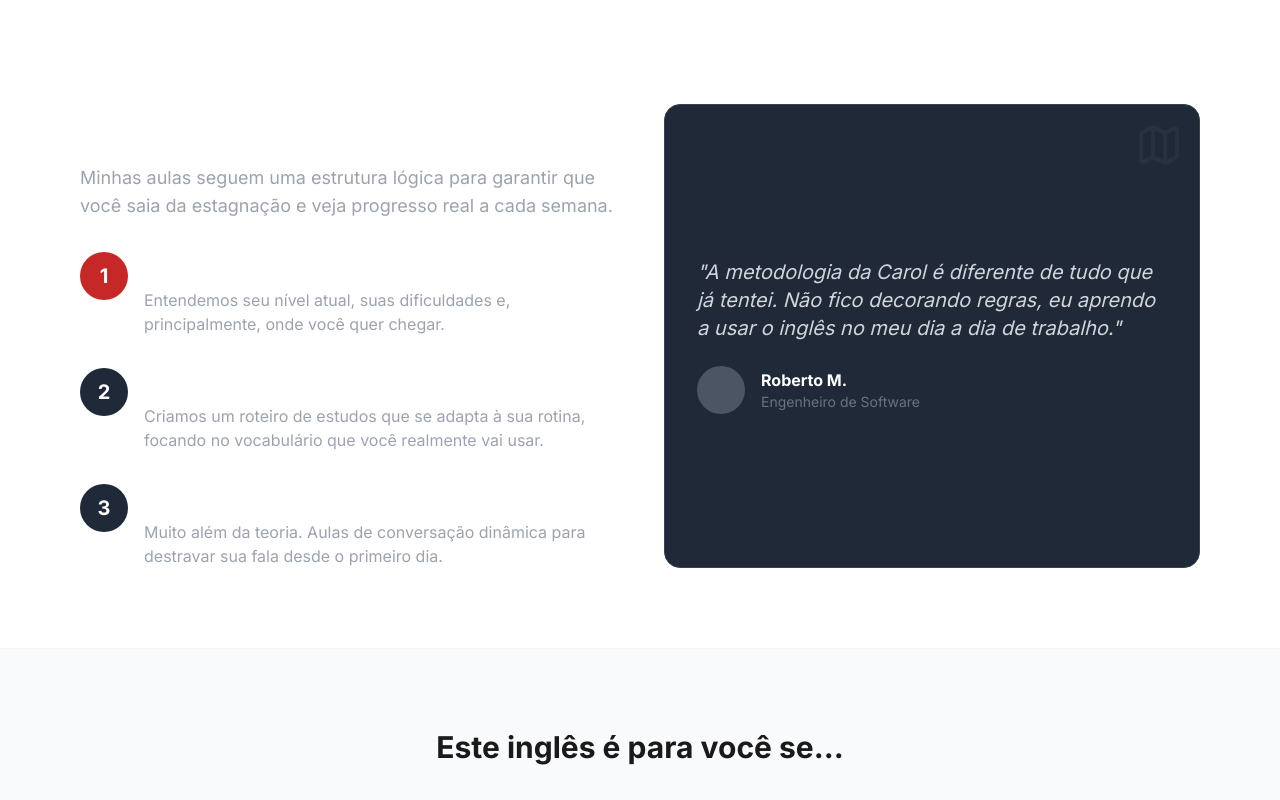
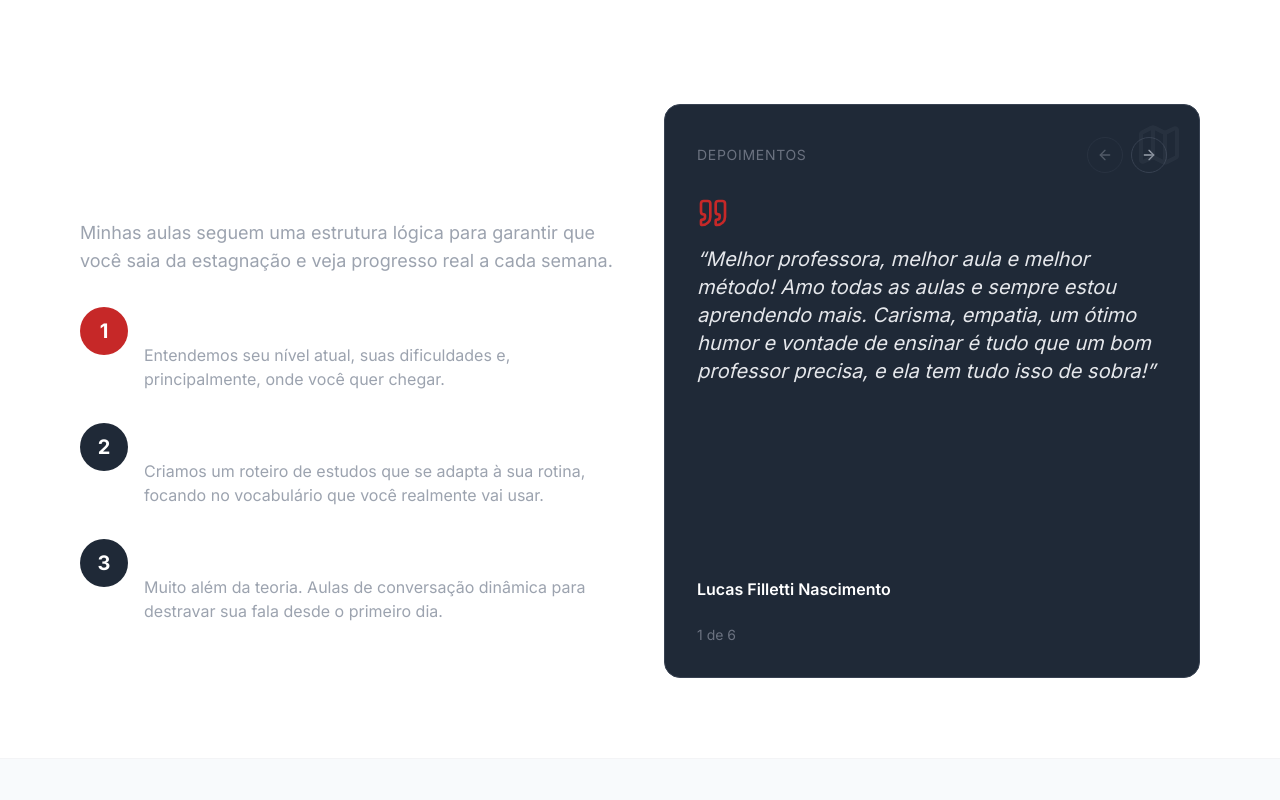
Before and after one commit to Winove33win/aula-de-ingles, a React (Vite) app: page /#/ in a window 1280 px wide. Shown: the part 1340-2140 px from the top of the page. Built offline with nearby package versions, Linux system fonts and the light colour scheme.

Commit message:
Move carrossel para seção de metodologia

```diff
--- a/pages/Home.tsx
+++ b/pages/Home.tsx
@@ -1,6 +1,6 @@
 import React, { useEffect, useMemo, useState } from 'react';
 import { Link } from 'react-router-dom';
-import { ArrowLeft, ArrowRight, CheckCircle2, Globe, TrendingUp, Users, Map, Calendar, HelpCircle, MessageCircle } from 'lucide-react';
+import { ArrowLeft, ArrowRight, CheckCircle2, Globe, TrendingUp, Users, Map, Calendar, HelpCircle, MessageCircle, Quote } from 'lucide-react';
 import Section from '../components/Section';
 import Button from '../components/Button';
 import { buildWhatsAppLink } from '../services/whatsapp';
@@ -45,34 +45,14 @@ const Home: React.FC = () => {
     ],
     []
   );
-  const [isDesktop, setIsDesktop] = useState(false);
   const [currentIndex, setCurrentIndex] = useState(0);
-
-  useEffect(() => {
-    const mediaQuery = window.matchMedia('(min-width: 768px)');
-    const handleChange = (event: MediaQueryListEvent) => {
-      setIsDesktop(event.matches);
-    };
-
-    setIsDesktop(mediaQuery.matches);
-    mediaQuery.addEventListener('change', handleChange);
-
-    return () => mediaQuery.removeEventListener('change', handleChange);
-  }, []);
-
-  useEffect(() => {
-    setCurrentIndex(0);
-  }, [isDesktop]);
-
-  const visibleCards = isDesktop ? 2 : 1;
-  const maxIndex = Math.max(testimonials.length - visibleCards, 0);
 
   const handlePrev = () => {
     setCurrentIndex((prev) => Math.max(prev - 1, 0));
   };
 
   const handleNext = () => {
-    setCurrentIndex((prev) => Math.min(prev + 1, maxIndex));
+    setCurrentIndex((prev) => Math.min(prev + 1, testimonials.length - 1));
   };
 
   return (
@@ -226,15 +206,54 @@ const Home: React.FC = () => {
              <div className="absolute top-4 right-4 text-gray-600">
                <Map size={48} opacity={0.2} />
              </div>
-             <blockquote className="text-xl italic text-gray-300 mb-6">
-               "A metodologia da Carol é diferente de tudo que já tentei. Não fico decorando regras, eu aprendo a usar o inglês no meu dia a dia de trabalho."
-             </blockquote>
-             <div className="flex items-center gap-4">
-               <div className="w-12 h-12 bg-gray-600 rounded-full"></div>
-               <div>
-                 <p className="font-bold text-white">Roberto M.</p>
-                 <p className="text-sm text-gray-500">Engenheiro de Software</p>
+             <div className="flex items-center justify-between mb-6">
+               <span className="text-sm uppercase tracking-wider text-gray-500">Depoimentos</span>
+               <div className="flex items-center gap-2">
+                 <button
+                   type="button"
+                   onClick={handlePrev}
+                   disabled={currentIndex === 0}
+                   className="w-9 h-9 rounded-full border border-gray-700 text-gray-400 flex items-center justify-center disabled:opacity-40 disabled:cursor-not-allowed hover:border-brand-red hover:text-brand-red transition-colors"
+                   aria-label="Depoimento anterior"
+                 >
+                   <ArrowLeft size={16} />
+                 </button>
+                 <button
+                   type="button"
+                   onClick={handleNext}
+                   disabled={currentIndex === testimonials.length - 1}
+                   className="w-9 h-9 rounded-full border border-gray-700 text-gray-400 flex items-center justify-center disabled:opacity-40 disabled:cursor-not-allowed hover:border-brand-red hover:text-brand-red transition-colors"
+                   aria-label="Próximo depoimento"
+                 >
+                   <ArrowRight size={16} />
+                 </button>
                </div>
+             </div>
+
+             <div className="overflow-hidden">
+               <div
+                 className="flex transition-transform duration-500 ease-out"
+                 style={{ transform: `translateX(-${currentIndex * 100}%)` }}
+               >
+                 {testimonials.map((item, idx) => (
+                   <div key={idx} className="w-full flex-shrink-0">
+                     <div className="flex flex-col h-full">
+                       <Quote size={32} className="text-brand-red mb-4" />
+                       <blockquote className="text-xl italic text-gray-200 mb-6">
+                         “{item.quote}”
+                       </blockquote>
+                       <div className="mt-auto">
+                         <p className="font-semibold text-white">{item.author}</p>
+                         {item.role && <p className="text-sm text-gray-500">{item.role}</p>}
+                       </div>
+                     </div>
+                   </div>
+                 ))}
+               </div>
+             </div>
+
+             <div className="mt-6 text-sm text-gray-500">
+               {currentIndex + 1} de {testimonials.length}
              </div>
           </div>
         </div>
@@ -327,64 +346,6 @@ const Home: React.FC = () => {
         </div>
       </Section>
 
-      <Section>
-        <div className="text-center max-w-3xl mx-auto mb-12">
-          <span className="text-brand-red font-semibold uppercase tracking-wider text-sm">Depoimentos</span>
-          <h2 className="text-3xl font-bold mt-2">O que os alunos dizem</h2>
-        </div>
-        <div className="flex flex-col gap-6">
-          <div className="flex items-center justify-between gap-4">
-            <div className="flex items-center gap-3 text-sm text-gray-500">
-              {!isDesktop && (
-                <span>
-                  {currentIndex + 1} de {testimonials.length}
-                </span>
-              )}
-              {isDesktop && <span>{testimonials.length} depoimentos</span>}
-            </div>
-            <div className="flex items-center gap-2">
-              <button
-                type="button"
-                onClick={handlePrev}
-                disabled={currentIndex === 0}
-                className="w-10 h-10 rounded-full border border-gray-200 flex items-center justify-center text-gray-600 disabled:opacity-40 disabled:cursor-not-allowed hover:border-brand-red hover:text-brand-red transition-colors"
-                aria-label="Depoimento anterior"
-              >
-                <ArrowLeft size={18} />
-              </button>
-              <button
-                type="button"
-                onClick={handleNext}
-                disabled={currentIndex === maxIndex}
-                className="w-10 h-10 rounded-full border border-gray-200 flex items-center justify-center text-gray-600 disabled:opacity-40 disabled:cursor-not-allowed hover:border-brand-red hover:text-brand-red transition-colors"
-                aria-label="Próximo depoimento"
-              >
-                <ArrowRight size={18} />
-              </button>
-            </div>
-          </div>
-
-          <div className="overflow-hidden">
-            <div
-              className="flex transition-transform duration-500 ease-out"
-              style={{ transform: `translateX(-${currentIndex * (100 / visibleCards)}%)` }}
-            >
-              {testimonials.map((item, idx) => (
-                <div key={idx} className="w-full md:w-1/2 flex-shrink-0 px-3">
-                  <div className="bg-white border border-gray-100 rounded-2xl p-6 shadow-sm h-full flex flex-col">
-                    <p className="text-gray-600 leading-relaxed mb-6">“{item.quote}”</p>
-                    <div className="mt-auto">
-                      <p className="font-semibold text-gray-900">{item.author}</p>
-                      {item.role && <p className="text-sm text-gray-500">{item.role}</p>}
-                    </div>
-                  </div>
-                </div>
-              ))}
-            </div>
-          </div>
-        </div>
-      </Section>
-
       {/* Final CTA */}
       <section className="py-24 bg-brand-red text-white text-center px-6">
         <h2 className="text-3xl md:text-4xl font-bold mb-6">Pronto para dar o próximo passo?</h2>
```
